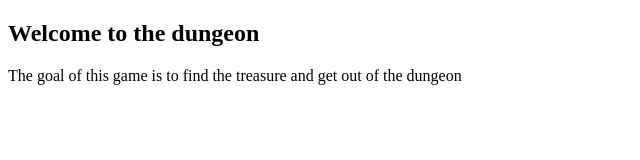
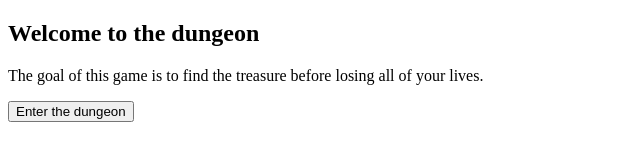
Before and after one commit to lunarbaby/javascript_game, a plain HTML site: page index.html in a window 1280 px wide. Shown: the whole page, without its empty margins (0-640 px from the left). Drawn offline with Linux system fonts and the light colour scheme.

Commit message:
Added picture folder and added id to p

```diff
--- a/index.html
+++ b/index.html
@@ -11,7 +11,8 @@
 <body>
     <section>
         <h1>Welcome to the dungeon</h1>
-        <p>The goal of this game is to find the treasure and get out of the dungeon</p>
+        <p id="intro">The goal of this game is to find the treasure before losing all of your lives.</p>
+        <button>Enter the dungeon</button>
     </section>
 
 </body>
```
Also changed, not shown: pictures/entrance.jpg (added), pictures/hall.jpg (added), pictures/room.jpg (added).
